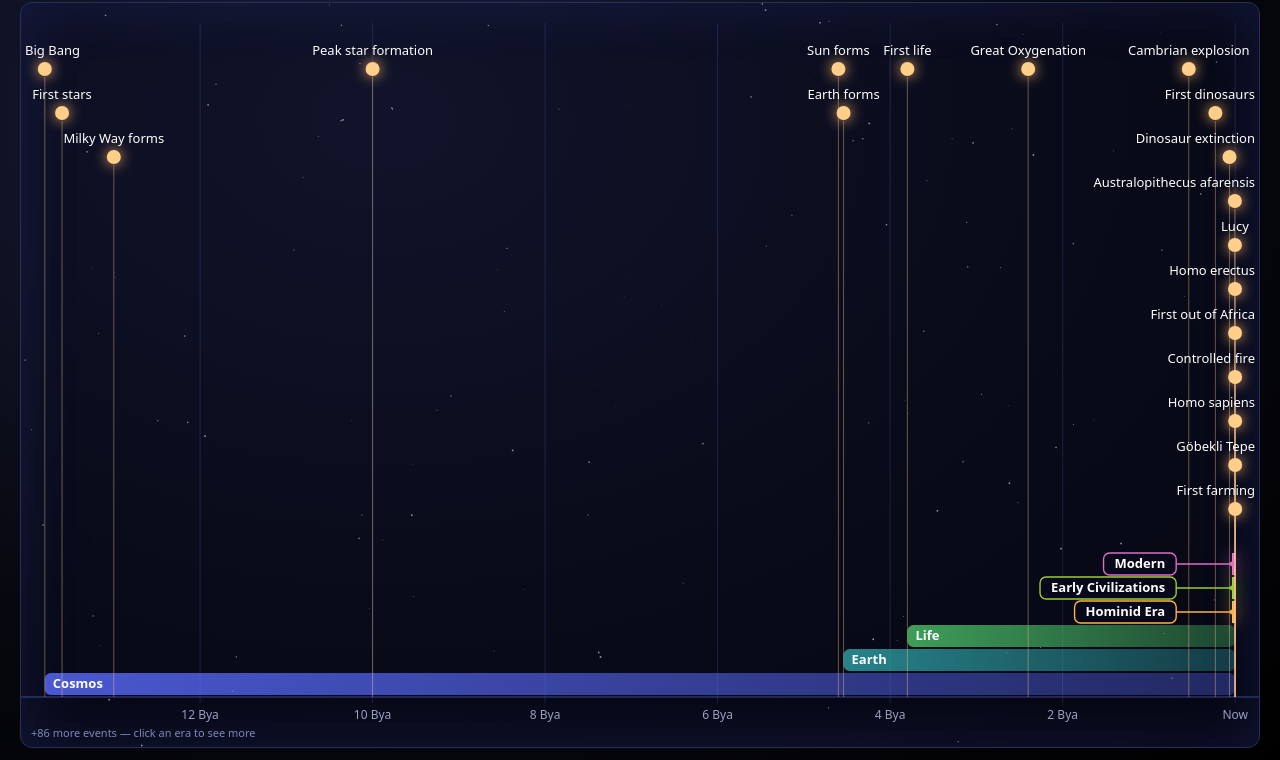
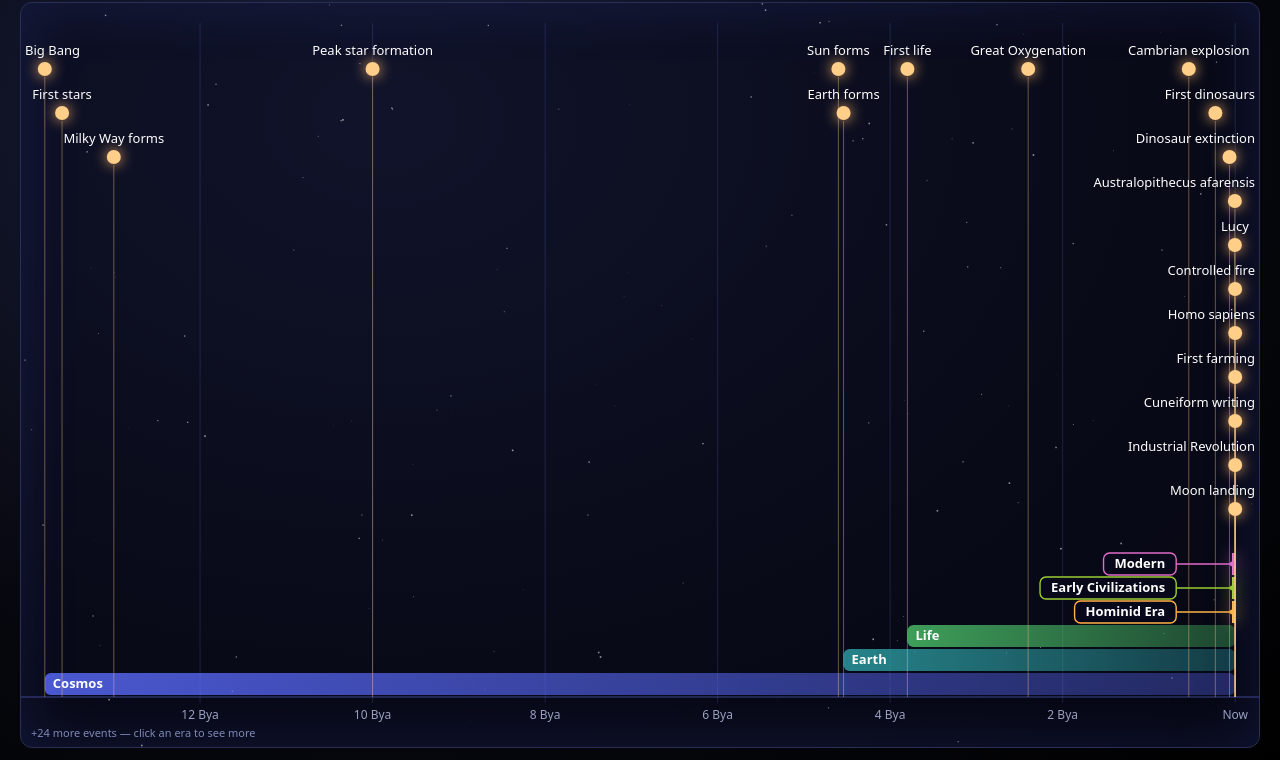
Before and after one commit to abmoll/deep-time, a plain HTML site: page index.html in a window 1280 px wide. Shown: the part 40-800 px from the top of the page. Drawn offline with Linux system fonts and the light colour scheme.

Commit message:
Full timeline: show two milestones per human era
Co-authored-by: Alex Moll <abmoll14@gmail.com>

```diff
--- a/index.html
+++ b/index.html
@@ -266,7 +266,8 @@ function draw(){if(!W)return;x.clearRect(0,0,W,H);
  const bandTop=axY-24-(eras.length-1)*bandStep,laneStart=66,laneGap=eraFocus?(ev.filter(e=>e.era===eraFocus).length<=12?42:27):44; // small eras (Cosmos, Earth) get roomier lanes so every label and dot stays readable
  const nLanes=Math.max(5,Math.min(20,Math.floor((bandTop-laneStart-16)/laneGap)+1));
  const lane=[...Array(nLanes)].map(()=>[]),placed=[];
- const vis=[];ev.forEach((e,i)=>{if(eraFocus&&e.era!==eraFocus)return;const p=px(e.t),q=e.end!=null?px(e.end):p,w=x.measureText(e.n).width,mid=Math.min(W-w/2-4,Math.max(w/2+4,(p+q)/2));
+ const isAll=!eraFocus&&(L-R)>=MAXSPAN*.9999,RECENT_ERAS=["Hominid Era","Early Civilizations","Modern"],ALL_RECENT=["Australopithecus afarensis","Lucy","Controlled fire","Homo sapiens","First farming","Cuneiform writing","Industrial Revolution","Moon landing"]; // full-timeline view: the recent stack shows two headline milestones per human era
+ const vis=[];ev.forEach((e,i)=>{if(eraFocus&&e.era!==eraFocus)return;if(isAll&&RECENT_ERAS.includes(e.era)&&!ALL_RECENT.includes(e.n))return;const p=px(e.t),q=e.end!=null?px(e.end):p,w=x.measureText(e.n).width,mid=Math.min(W-w/2-4,Math.max(w/2+4,(p+q)/2));
   if(q<-20||p>W+20)return;vis.push({e,i,p,q,mid,w,a:Math.min(p,mid-w/2),b:Math.max(q,mid+w/2)})});
  vis.sort((u,v)=>u.e.rank-v.e.rank||u.i-v.i).forEach(o=>{const k=lane.findIndex(l=>l.every(([a,b])=>o.b+10<a||o.a>b+10));
   // overview: minor events appear only once the view creates ~100px of space from any already-placed marker, so the full 13.8 Bya view stays a clean set of majors
```
